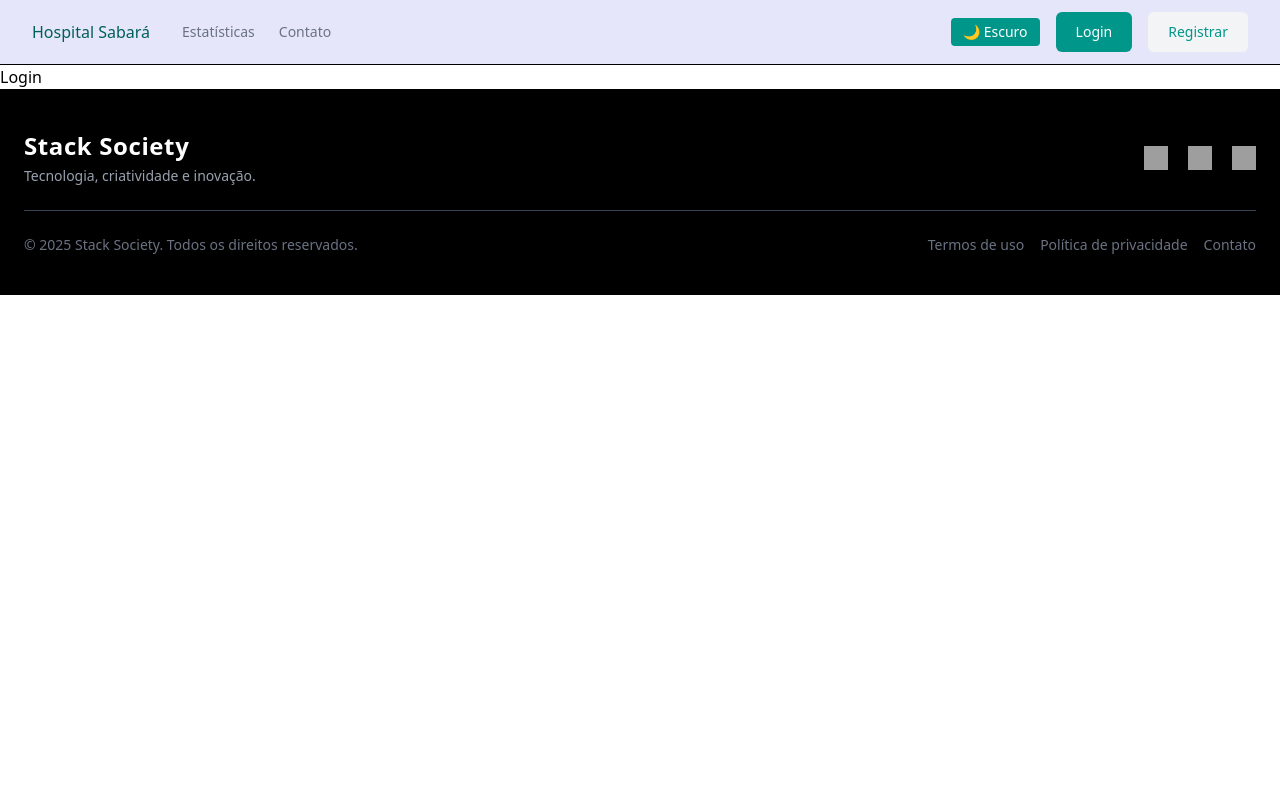
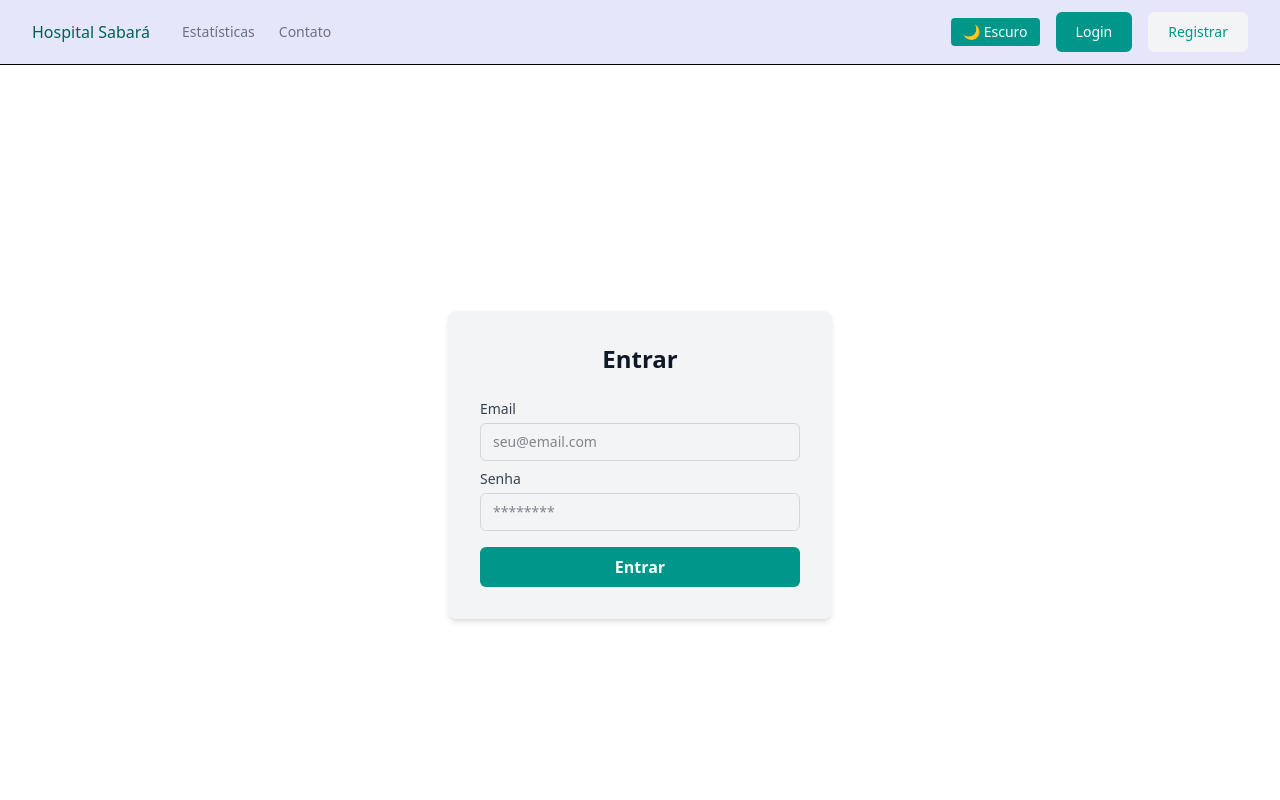
Before and after one commit to Stack-Society/SPRINT4_WebDev, a React (Vite) app in the folder frontend/: page /Login in a window 1280 px wide. Shown: the top 800 px of the page. Built offline with nearby package versions, Linux system fonts and the light colour scheme; grey boxes are pictures that could not be loaded.

Commit message:
Faz estrutura da página Login

```diff
--- a/frontend/src/routes/Login.jsx
+++ b/frontend/src/routes/Login.jsx
@@ -1,8 +1,44 @@
 import React from 'react'
+
 
 const Login = () => {
   return (
-    <div>Login</div>
+    <div className="min-h-screen flex items-center justify-center   transition-colors">
+      <form className="w-full max-w-sm p-8 bg-gray-100 dark:bg-gray-800 rounded-lg shadow-md">
+        <h2 className="mb-6 text-2xl font-semibold text-gray-900 dark:text-white text-center">
+          Entrar
+        </h2>
+
+        <label className="block mb-2 text-sm font-medium text-gray-700 dark:text-gray-300">
+          Email
+          <input
+            type="email"
+            name="email"
+            required
+            className="mt-1 w-full rounded-md border border-gray-300 px-3 py-2 text-gray-900 dark:bg-gray-700 dark:border-gray-600 dark:text-white focus:outline-none focus:ring-2 focus:ring-teal-500"
+            placeholder="seu@email.com"
+          />
+        </label>
+
+        <label className="block mb-4 text-sm font-medium text-gray-700 dark:text-gray-300">
+          Senha
+          <input
+            type="password"
+            name="password"
+            required
+            className="mt-1 w-full rounded-md border border-gray-300 px-3 py-2 text-gray-900 dark:bg-gray-700 dark:border-gray-600 dark:text-white focus:outline-none focus:ring-2 focus:ring-teal-500"
+            placeholder="********"
+          />
+        </label>
+
+        <button
+          type="submit"
+          className="w-full rounded-md bg-teal-600 px-4 py-2 text-white font-semibold hover:bg-teal-700 transition-colors"
+        >
+          Entrar
+        </button>
+      </form>
+    </div>
   )
 }
 
```
